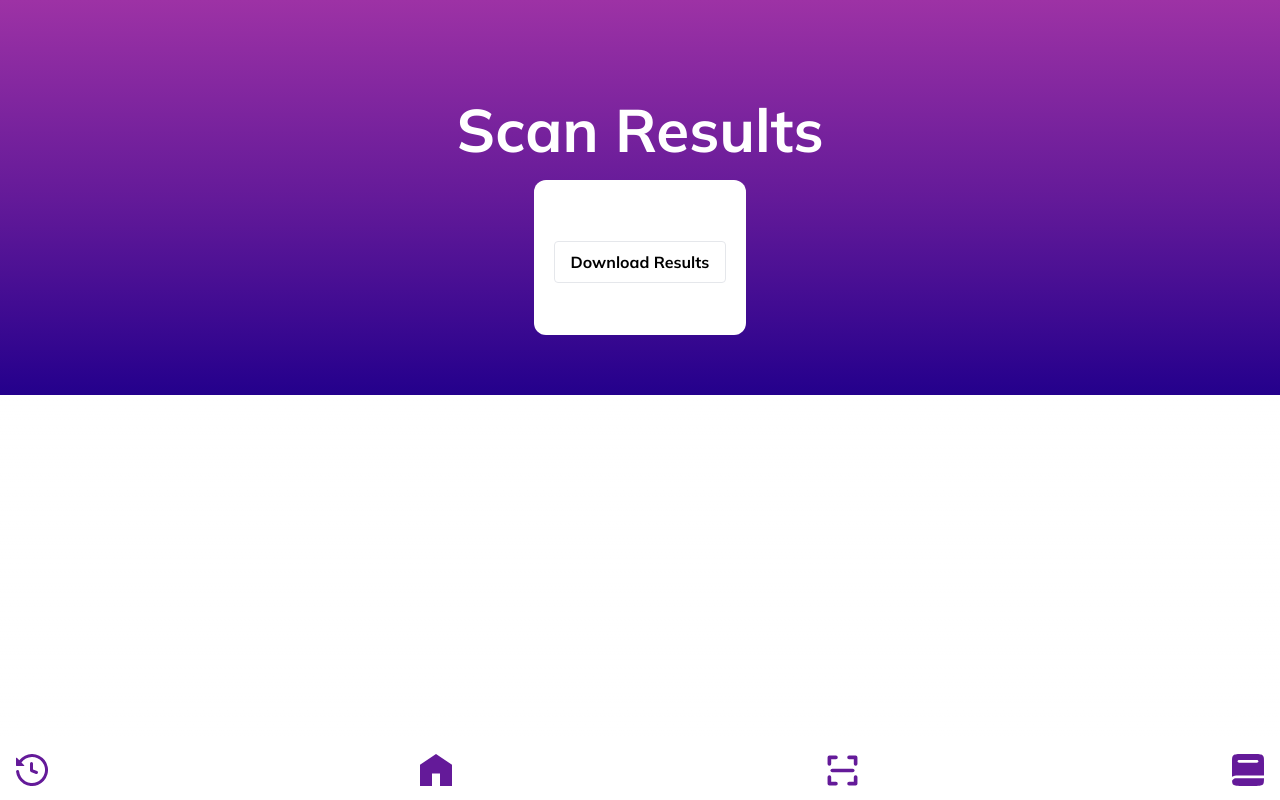
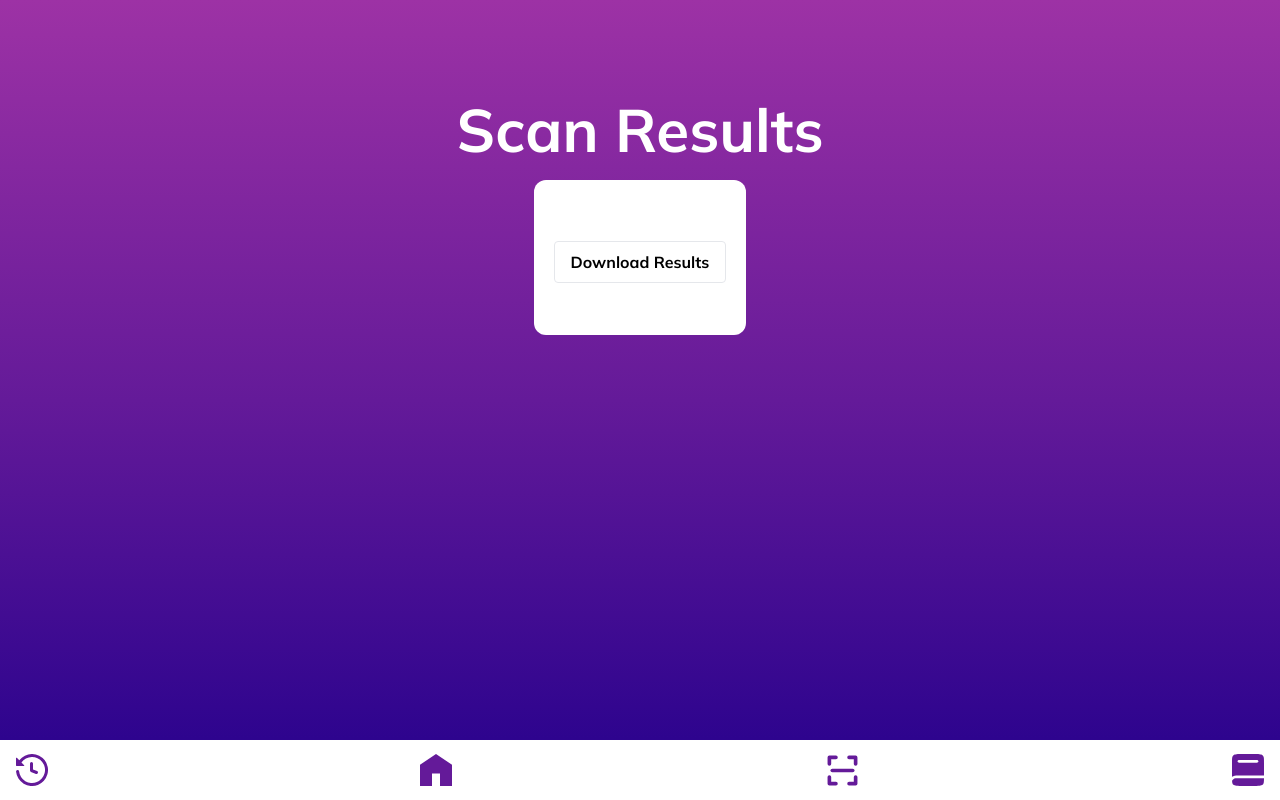
Before and after one commit to WhiteStoneDental/whitestone_IDSP, a Next.js app: page /results in a window 1280 px wide. Built offline with nearby package versions, Linux system fonts and the light colour scheme.

Commit message:
fixingStuff

```diff
--- a/src/components/FaceLandmarker.tsx
+++ b/src/components/FaceLandmarker.tsx
@@ -276,7 +276,7 @@ export default function FaceLandmarker() {
       {mouthOpen && <p>{mouthOpen}</p>}
       {tip && <p>{tip}</p>}
       <div className="btn-container flex justify-center mt-4">
-                {isAbleToCapture !== null && (
+      {mouthOpen === "Mouth open 😁" && (
           <button
             onClick={capture}
             className="bg-gray-200 hover:bg-gray-400 text-black font-semibold flex justify-center items-center  p-4 rounded-full shadow-lg transition duration-300 ease-in-out focus:outline-none focus:ring-2 focus:ring-gray-600 focus:ring-opacity-50"
--- a/src/components/Results.tsx
+++ b/src/components/Results.tsx
@@ -42,7 +42,7 @@ export default function Results() {
   };
 
   return (
-    <div className="flex flex-col p-5 gradient-bg">
+    <div className="flex flex-col p-5 gradient-bg  min-h-screen ">
       <div className="flex flex-col items-center mt-20 mb-5 font-bold text-6xl text-center text-white">
         Scan Results
       </div>
```
